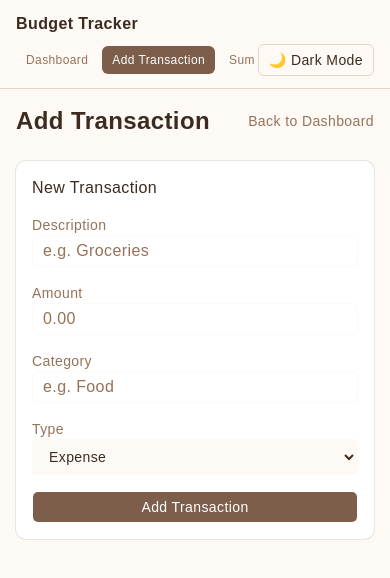
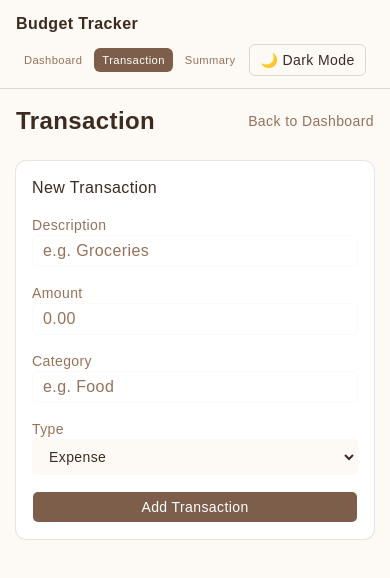
Before and after one commit to Jerxel/midterm-project-webdvt, a React (Vite) app: page /add in a window 390 px wide. Shown: the top 578 px of the page. Built offline with nearby package versions, Linux system fonts and the light colour scheme.

Commit message:
Changed Stuff and Optimized Mobile

```diff
--- a/src/components/Layout.jsx
+++ b/src/components/Layout.jsx
@@ -4,7 +4,7 @@ import ThemeToggle from "@/components/ThemeToggle";
 
 const navItems = [
   { to: "/", label: "Dashboard", end: true },
-  { to: "/add", label: "Add Transaction" },
+  { to: "/add", label: "Transaction" },
   { to: "/summary", label: "Summary" },
 ];
 
@@ -19,8 +19,8 @@ export default function Layout() {
           >
             Budget Tracker
           </Link>
-          <div className="flex items-center gap-2">
-            <nav className="flex gap-1 overflow-x-auto -mx-1 px-1 sm:mx-0 sm:px-0">
+          <div className="flex flex-wrap items-center gap-1.5">
+            <nav className="flex flex-wrap gap-1">
               {navItems.map((item) => (
                 <NavLink
                   key={item.to}
@@ -28,7 +28,7 @@ export default function Layout() {
                   end={item.end}
                   className={({ isActive }) =>
                     cn(
-                      "shrink-0 px-2.5 sm:px-3 py-1.5 rounded-lg text-xs sm:text-sm font-medium whitespace-nowrap transition-colors",
+                      "px-2 py-1 rounded-lg text-[0.7rem] sm:text-sm font-medium whitespace-nowrap transition-colors",
                       isActive
                         ? "bg-primary text-primary-foreground"
                         : "text-muted-foreground hover:bg-muted hover:text-foreground"
--- a/src/pages/AddTransaction.jsx
+++ b/src/pages/AddTransaction.jsx
@@ -40,7 +40,7 @@ export default function AddTransaction() {
   return (
     <div className="space-y-6">
       <div className="flex items-center justify-between">
-        <h1 className="text-2xl font-bold">Add Transaction</h1>
+        <h1 className="text-2xl font-bold">Transaction</h1>
         <Link to="/" className="text-sm text-muted-foreground hover:underline">
           Back to Dashboard
         </Link>
```
